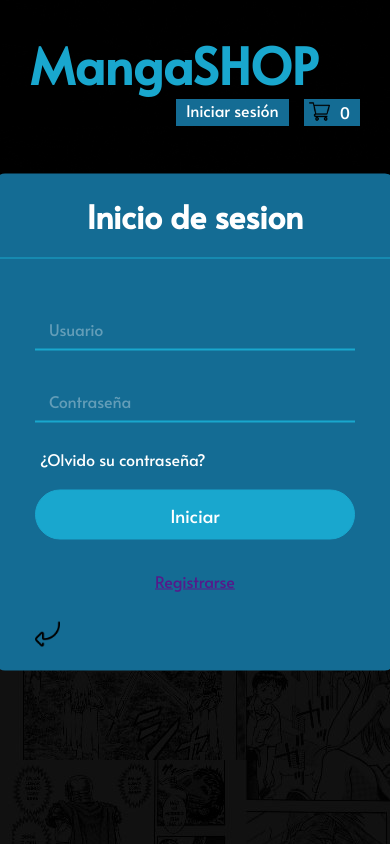
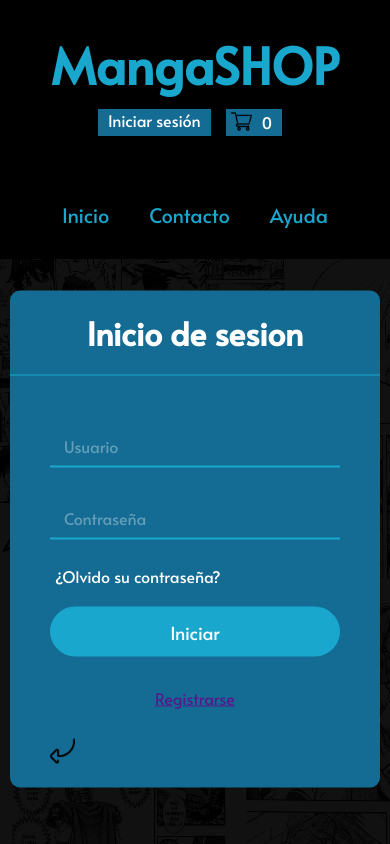
Before and after one commit to gastiram/MangaSHOP-54530, a plain HTML site: page pages/inicioSesion.html in a window 390 px wide. Drawn offline with Linux system fonts and the light colour scheme.

Commit message:
mejoramos la visual del index y de las paginas todosProductos y inicioSesion en responsive

```diff
--- a/css/style.css
+++ b/css/style.css
@@ -210,6 +210,7 @@ footer p{
     position: absolute;
     top:50%;
     left:50%;
+    margin-top: 80px;
     transform: translate(-50%, -50%);
     width:400px;
     background: #146C94;
@@ -478,6 +479,17 @@ span input{
     }
 }
 
+@media (max-width: 768px){
+    .tituloManga h1{
+        font-size: 70px;
+    }
+
+    .navegacion ul{
+        display: flex;
+    }
+
+}
+
 @media (max-width: 480px){
     header{
         flex-direction: column;
@@ -485,17 +497,37 @@ span input{
 
     .tituloManga h1{
         font-size: 50px;
+        text-align: center;
+    }
+
+    header .inicioCarrito{
+        justify-content: center;
+        padding-top: 10px;
+    }
+
+    .navegacion ul {
+        display: flex;
+        padding-bottom: 10px ;
+        justify-content: center;
+    }
+
+    .formulario{
+        position:relative;
+        top: 200px;
+        width: 370px;
     }
 
 }
 
 @media (max-width: 320px){
-    header{
-        flex-direction: column;
-    }
-
     .tituloManga h1{
         font-size: 45px;
     }
 
+    .formulario{
+        position:relative;
+        top: 200px;
+        width: 300px;
+    }
+
 }
```
